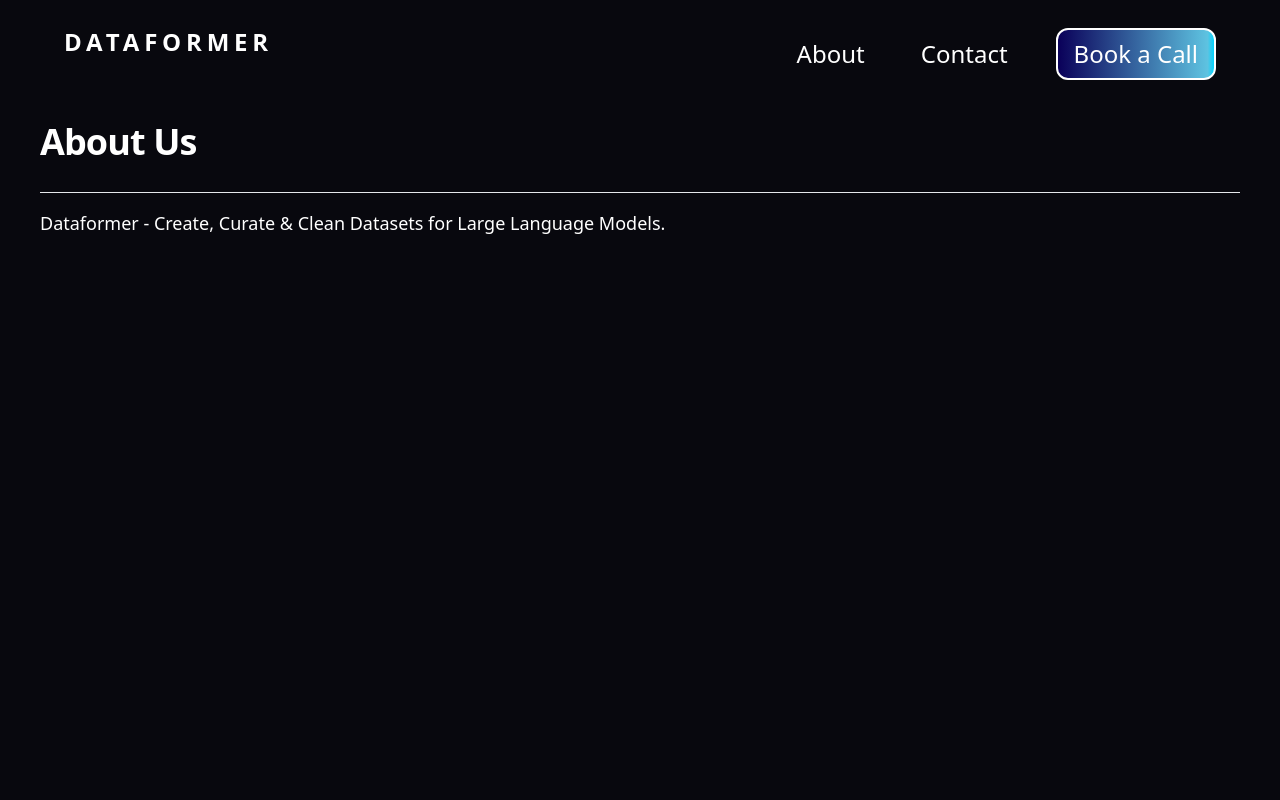
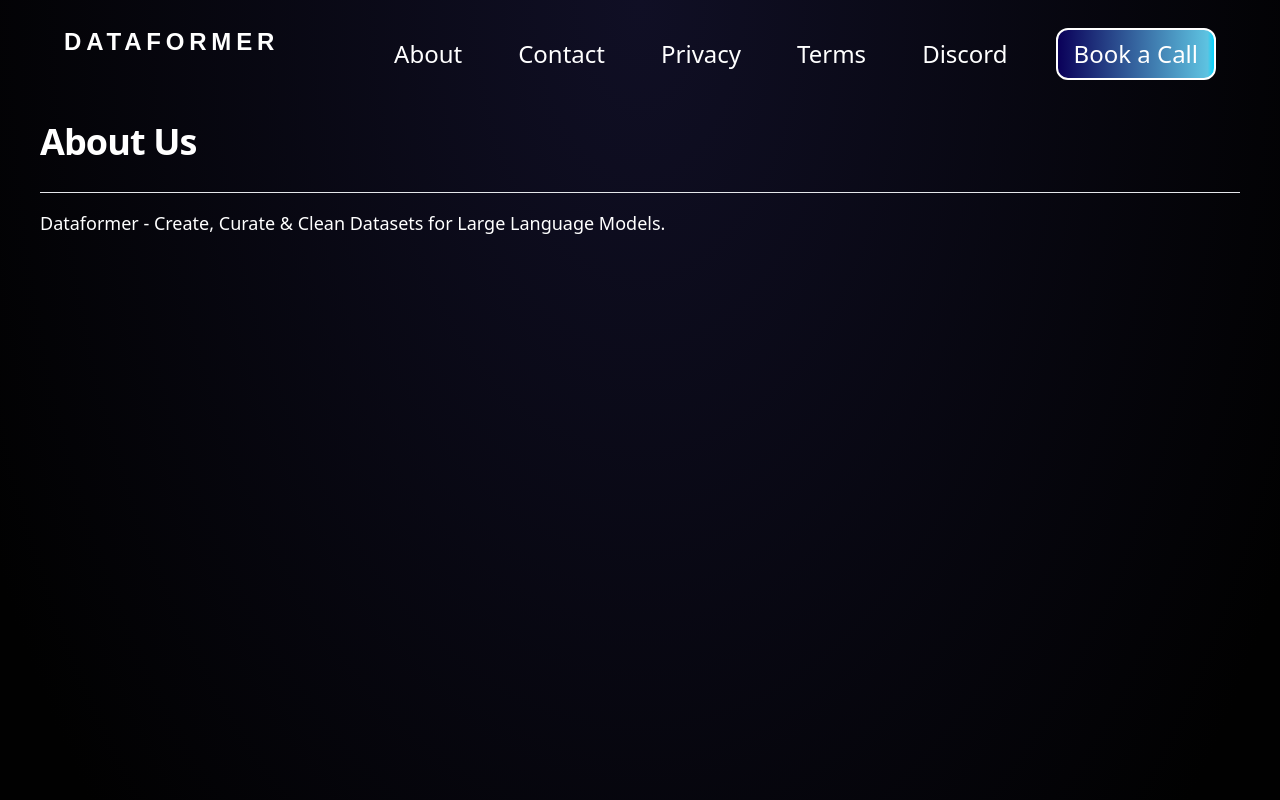
Before and after one commit to IayushCoderJOD/dataformer-bhabha-ai, a Next.js app: page /about in a window 1280 px wide. Shown: the top 800 px of the page. Built offline with nearby package versions, Linux system fonts and the light colour scheme.

Commit message:
added updated hero, and other routes as well

```diff
--- a/app/about/page.tsx
+++ b/app/about/page.tsx
@@ -1,10 +1,14 @@
 export const runtime = 'edge'
+import Navbar from '@/components/Navbar'
 import React from 'react'
 // import { avatar } from '@/components/assets'
 
 function About() {
     return (
-      <div className='bg-[#08080e] bg-opacity-100 h-screen text-white'>
+      <div className=' bg-opacity-100 h-screen text-white'>
+        <div className='relative'>
+      <Navbar />
+    </div>
 
         <div className=" divide-y divide-gray-200 px-6 sm:px-8 lg:px-10 w-full mx-auto max-w-screen-xl">
         <div className="space-y-2 pt-6 pb-8 md:space-y-5">
--- a/app/contact/page.tsx
+++ b/app/contact/page.tsx
@@ -1,10 +1,14 @@
 export const runtime = 'edge'
+import Navbar from '@/components/Navbar'
 import React from 'react'
 
 function Contact() {
   return (
-    <div className='bg-[#08080e] bg-opacity-100 h-screen text-white'>
-
+    <>
+     <div className='relative'>
+      <Navbar />
+    </div>
+    <div className=' bg-opacity-100 h-screen text-white'>
     <div className="divide-y divide-gray-200 px-6 sm:px-8 lg:px-10 w-full mx-auto max-w-screen-xl">
     <div className="space-y-2 pt-6 pb-8 md:space-y-5">
       <h1 className="text-4xl font-extrabold leading-9 tracking-tight text-white">
@@ -14,10 +18,10 @@
     <div className="items-start space-y-2 xl:grid xl:grid-cols-3 xl:gap-x-8 xl:space-y-0">
       {/* <div className="flex flex-col items-center pt-8">
         <Image
-          src={avatar}
+        src={avatar}
           alt="avatar"
           className="h-48 w-48 rounded-full"
-        />
+          />
       </div> */}
       <div className="prose lg:prose-xl max-w-none py-8 xl:col-span-2">
   <p className="text-lg">
@@ -28,6 +32,7 @@
     </div>
   </div>
       </div>
+          </>
   )
 }
 
--- a/app/globals.css
+++ b/app/globals.css
@@ -6,3 +6,30 @@
     background: #262321;
     color: #fdfbfb;
 }
+
+body {
+  background: radial-gradient(ellipse at top, #100f25, #010101 80%);
+}
+
+.hero-background {
+  position: relative;
+  background: radial-gradient(ellipse at top, rgba(171, 171, 171, 0.221), transparent 50%),
+              repeating-linear-gradient(90deg, rgba(60, 60, 60, 0.183), rgba(30, 30, 30, 0.2) 2px, transparent 2px, transparent 85px),
+              repeating-linear-gradient(0deg, rgba(52, 52, 52, 0.2), rgba(30, 30, 30, 0.2) 2px, transparent 2px, transparent 85px);
+  background-blend-mode: overlay;
+}
+
+.dm-sans-heading {
+  font-family: "DM Sans", sans-serif;
+  font-optical-sizing: auto;
+  font-weight: 500;
+  font-style: normal;
+}
+
+
+.other-component-background{
+  position: relative;
+  background: radial-gradient(ellipse at top, rgba(171, 171, 171, 0.221), transparent 50%);
+  background-blend-mode: overlay;
+
+}
--- a/app/layout.tsx
+++ b/app/layout.tsx
@@ -1,3 +1,4 @@
+
 import './globals.css'
 import type { Metadata } from 'next'
 import { Inter } from 'next/font/google'
@@ -30,7 +31,7 @@
     <html lang="en">
       <body className={`bg-white w-full ${inter.variable}`}>
         <div className='min-h-screen'>
-        <Navbar/>
+        {/* <Navbar/> */}
         <div className='w-full mx-auto'>
         {children}
         </div>
--- a/app/privacy/page.tsx
+++ b/app/privacy/page.tsx
@@ -1,10 +1,15 @@
-export const runtime = 'edge'
-import React from 'react'
+export const runtime = 'edge';
+import Navbar from '@/components/Navbar';
+import React from 'react';
 
 function Privacy() {
   return (
-    <div className='flex flex-col gap-4 px-6 sm:px-8 lg:px-10 w-full mx-auto max-w-screen-xl'>
-    <h1 className='text-4xl'>Privacy Policy</h1>
+    <>
+    <div className='relative'>
+      <Navbar />
+    </div>
+      <div className=' text-white flex flex-col gap-4 px-6 sm:px-8 lg:px-10 w-full mx-auto max-w-screen-xl'>
+        <h1 className='text-4xl'>Privacy Policy</h1>
 <p>This Privacy Policy describes Our policies and procedures on the collection, use and disclosure of Your information when You use the Service and tells You about Your privacy rights and how the law protects You.</p>
 <p>We use Your Personal data to provide and improve the Service. By using the Service, You agree to the collection and use of information in accordance with this Privacy Policy. This Privacy Policy has been created with the help of the <a href="https://www.freeprivacypolicy.com/free-privacy-policy-generator/" target="_blank">Free Privacy Policy Generator</a>.</p>
 <h1 className='text-3xl'>Interpretation and Definitions</h1>
@@ -199,6 +204,8 @@
 </li>
 </ul>
     </div>
+    </>
+
   )
 }
 
--- a/app/terms/page.tsx
+++ b/app/terms/page.tsx
@@ -1,9 +1,13 @@
-export const runtime = 'edge'
+import Navbar from '@/components/Navbar'
 import React from 'react'
 
 function Terms() {
   return (
-    <div className='flex flex-col gap-4 px-6 sm:px-8 lg:px-10 w-full mx-auto max-w-screen-xl'>
+    <>
+    <div className='relative'>
+    <Navbar />
+  </div>
+    <div className='text-white flex flex-col gap-4 px-6 sm:px-8 lg:px-10 w-full mx-auto max-w-screen-xl'>
     <h1 className='text-4xl'>Terms & Conditions</h1>
 
 <p>Welcome to Dataformer!</p>
@@ -124,6 +128,7 @@
 
 <p>As long as the website and the information and services on the website are provided free of charge, we will not be liable for any loss or damage of any nature.</p>
     </div>
+    </>
   )
 }
 
--- a/components/Mobilemenu.tsx
+++ b/components/Mobilemenu.tsx
@@ -40,7 +40,7 @@
             index === navLinks.length - 1 ? 'mb-0' : 'mb-4'
           } ${
             nav.id === 'call'
-              ? 'bg-[#2b2826] text-white px-4 py-2 rounded-md cursor-pointer'
+              ? ' text-white px-4 py-2 cursor-pointer'
               : ''
           }`}
         >
--- a/components/Navbar.jsx
+++ b/components/Navbar.jsx
@@ -8,7 +8,7 @@
 
   return (
 
-    <div className='bg-[#08080e]  flex sticky sm:px-16 px-6 justify-center items-center  top-0 z-50'>
+    <div className='flex sticky sm:px-16 px-6 justify-center items-center  top-0 z-50'>
       <div className='xl:max-w-[1280px] w-full'>
 
         <nav className='flex w-full py-1 pb-5 justify-between items-center navbar'>
@@ -18,12 +18,13 @@
           </Link>
 
           {/* <img src='/images/white_logo.png' alt='logo'
-          width={50} height={50} />
+            width={50} height={50} />
 
-        <Link href='/' className='text-2xl mt-6'>habha AI</Link> */}
+          <Link href='/' className='text-2xl mt-6'>habha AI</Link> */}
 
           <ul className='list-none sm:flex hidden justify-end items-center flex-1 mt-6'>
             {navLinks.map((nav, index) => (
+
               <li
                 key={nav.id}
                 style={{
--- a/components/constants.tsx
+++ b/components/constants.tsx
@@ -10,6 +10,21 @@
     id: "contact",
     title: "Contact",
     href: "/contact",
+  },
+  {
+    id: "privacy",
+    title: "Privacy",
+    href: "/privacy",
+  },
+  {
+    id: "terms",
+    title: "Terms",
+    href: "/terms",
+  },
+  {
+    id: "discord",
+    title: "Discord",
+    href: "/discord",
   },
   {
     id: "call",
```
Also changed, not shown: components/Hero.tsx (+66 -41 lines), app/page.tsx (line endings or trailing spaces).
